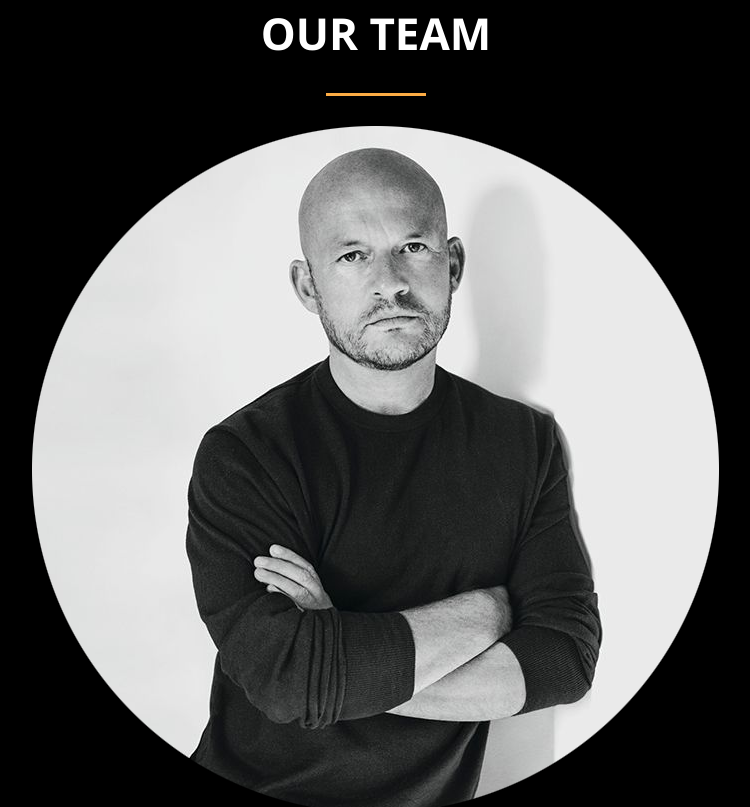
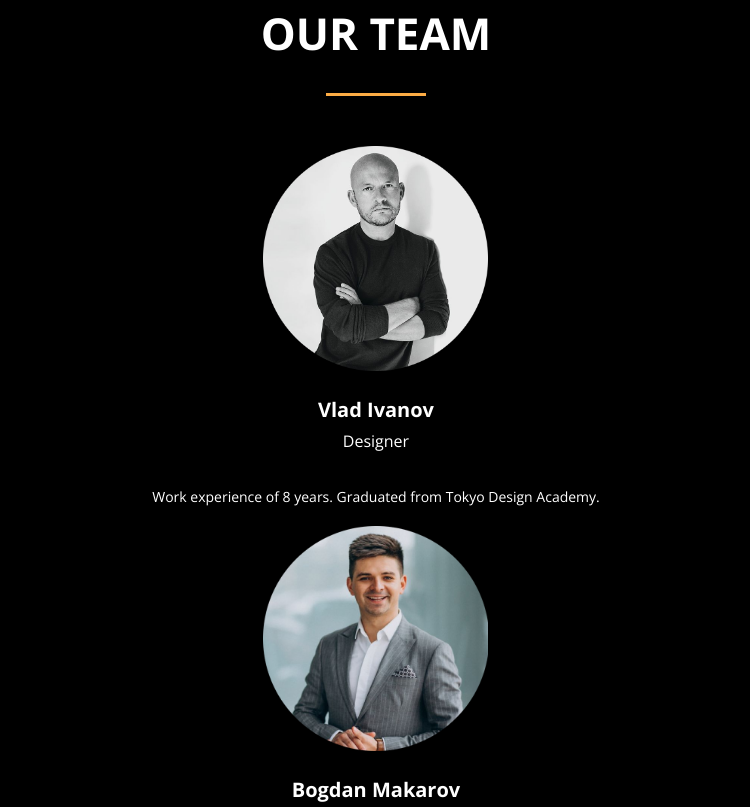
Before and after one commit to topkartop/topkartop.github.io, a plain HTML site: page index.html in a window 1280 px wide. Shown: the part 1074-1881 px from the top of the page, without its empty margins (264-1014 px from the left). Drawn offline with nearby package versions, Linux system fonts and the light colour scheme.

Commit message:
Update style.css

```diff
--- a/css/style.css
+++ b/css/style.css
@@ -119,7 +119,7 @@ main .main_about{
 	font-size: 44px;
 	padding-bottom: 30px;
 }
-.photo img{
+.photo{
 	width: 225px;
 	height: 225px;
 	margin: 20px auto;
```
